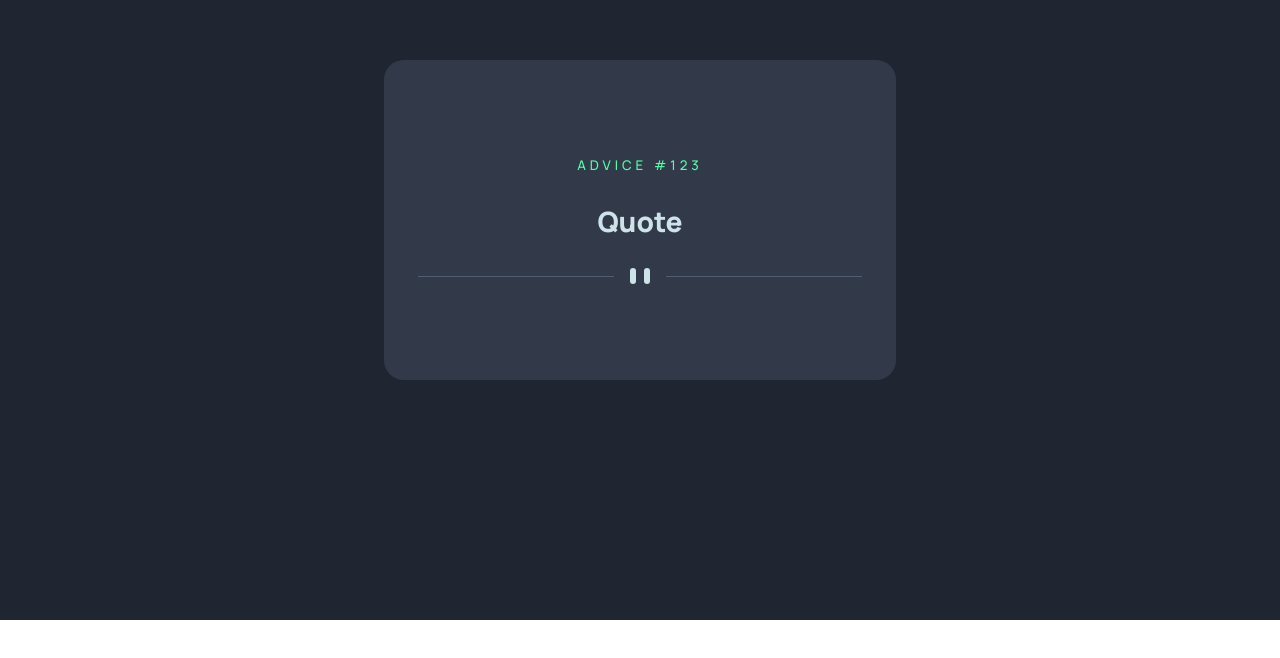
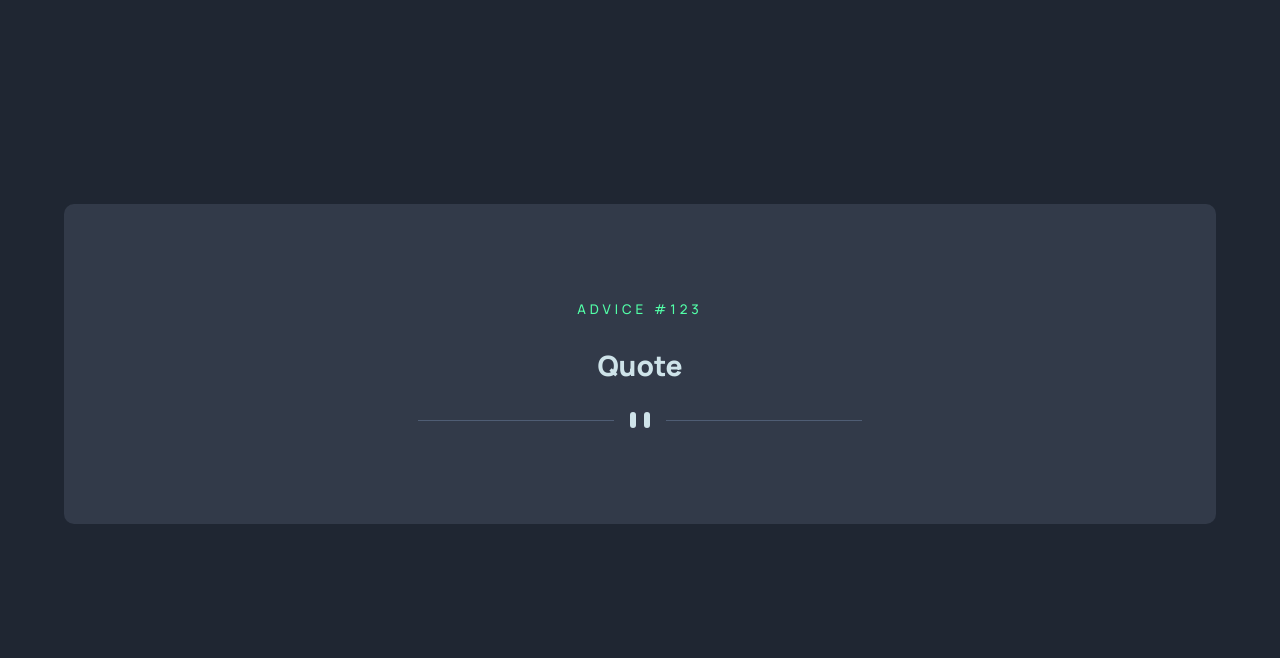
Before and after one commit to marijahavaic/fm-advice-generator-app, a React (Create React App) app: page / in a window 1280 px wide. Shown: the part 180-838 px from the top of the page. Before the commit the page ends 800 px from the top, so only its background shows below. Built offline with nearby package versions, Linux system fonts and the light colour scheme.

Commit message:
Style desktop version withe @media

```diff
--- a/src/App.scss
+++ b/src/App.scss
@@ -5,6 +5,7 @@ $neon-green: hsl(150, 100%, 66%);
 $grayish-blue: hsl(217, 19%, 38%);
 $dark-grayish-blue: hsl(217, 19%, 24%);
 $dark-blue: hsl(218, 23%, 16%);
+$breakpoint-desktop: 1440px;
 
 .App {
   text-align: center;
@@ -13,8 +14,9 @@ $dark-blue: hsl(218, 23%, 16%);
   width: 100%;
   background-color: $dark-blue;
   display: flex;
-  align-items: center;
+  align-items: flex-start;
   justify-content: center;
+  padding-top: 30%;
 
   p {
     font-size: 28px;
@@ -29,7 +31,7 @@ $dark-blue: hsl(218, 23%, 16%);
 
   .quote-container {
     height: 40%;
-    width: 40%;
+    width: 90%;
     background-color: $dark-grayish-blue;
     color: $light-cyan;
     font-weight: 800;
@@ -37,6 +39,17 @@ $dark-blue: hsl(218, 23%, 16%);
     flex-direction: column;
     align-items: center;
     justify-content: center;
-    border-radius: 20px;
+    border-radius: 10px;
   }
+
+
 }
+ @media (min-width: $breakpoint-desktop) {
+    .App {
+      align-items: center;
+      padding-top: 0;
+      .quote-container {
+        width: 40%;
+       }
+    }
+  }
```
